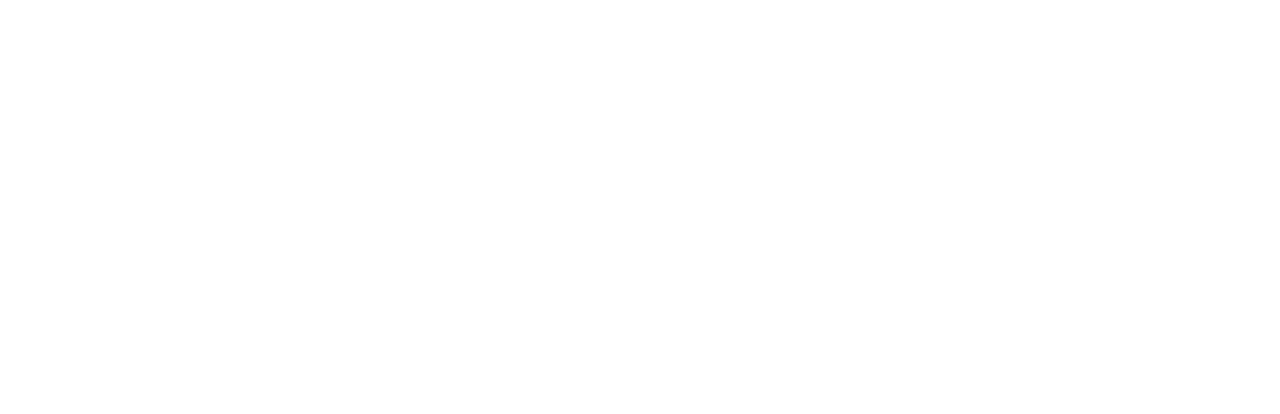
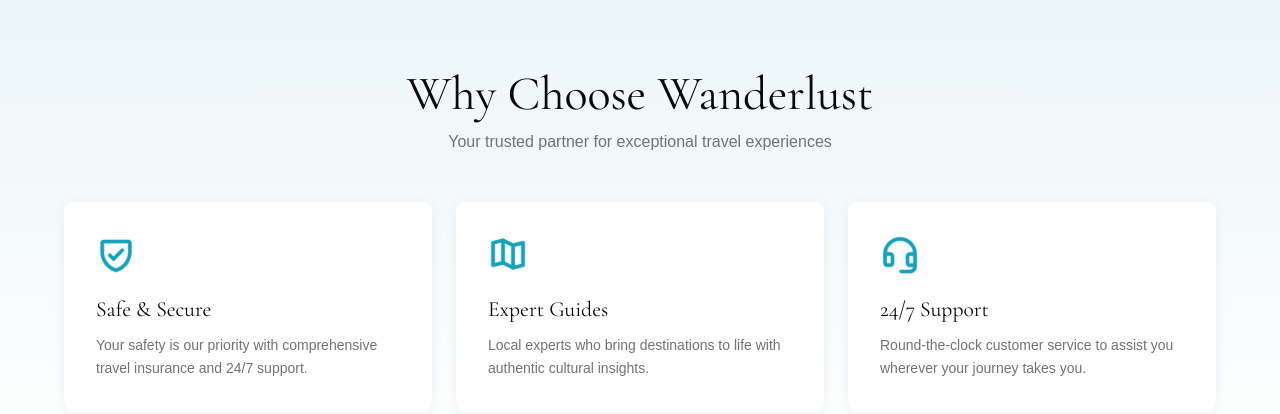
Before and after one commit to asm-saim/wanderlust, a Next.js app: page / in a window 1280 px wide. Shown: the part 810-1224 px from the top of the page. Before the commit the page ends 800 px from the top, so only its background shows below. Built offline with nearby package versions, Linux system fonts and the light colour scheme; a web font is replaced by a local one.

Commit message:
why choos us section creeated

```diff
--- a/src/app/page.tsx
+++ b/src/app/page.tsx
@@ -1,11 +1,18 @@
 import Navbar from "@/components/Navbar";
 import Banner from "@/components/Banner";
+import WhyChoose from "@/components/WhyChoose";
 
 export default function Home() {
   return (
-    <div className="flex h-dvh flex-col overflow-hidden">
-      <Navbar />
-      <Banner />
-    </div>
+    <>
+      {/* First fold: navbar + hero + search bar locked to exactly one viewport */}
+      <div className="flex h-dvh flex-col overflow-hidden">
+        <Navbar />
+        <Banner />
+      </div>
+
+      {/* Everything after the fold lives in normal document scroll */}
+      <WhyChoose />
+    </>
   );
 }
--- a/src/components/Navbar.tsx
+++ b/src/components/Navbar.tsx
@@ -29,8 +29,8 @@
         <Image
           src="/assets/Wanderlast.png"
           alt="Wanderlast"
-          width={140}
-          height={28}
+          width={162}
+          height={24}
           className="h-6 w-auto md:h-7"
         />
       </div>
--- /dev/null
+++ b/src/components/WhyChoose.tsx
@@ -0,0 +1,60 @@
+import Image from "next/image";
+
+const features = [
+  {
+    icon: "/assets/ShieldCheck.png",
+    title: "Safe & Secure",
+    description:
+      "Your safety is our priority with comprehensive travel insurance and 24/7 support.",
+  },
+  {
+    icon: "/assets/MapTrifold.png",
+    title: "Expert Guides",
+    description:
+      "Local experts who bring destinations to life with authentic cultural insights.",
+  },
+  {
+    icon: "/assets/Headset.png",
+    title: "24/7 Support",
+    description:
+      "Round-the-clock customer service to assist you wherever your journey takes you.",
+  },
+];
+
+export default function WhyChoose() {
+  return (
+    <section className="bg-gradient-to-b from-brand/10 to-white px-4 py-16 md:py-20">
+      <div className="mx-auto max-w-6xl text-center">
+        <h2 className="font-display text-3xl text-foreground md:text-4xl lg:text-5xl">
+          Why Choose Wanderlust
+        </h2>
+        <p className="mt-3 text-sm text-muted-foreground md:text-base">
+          Your trusted partner for exceptional travel experiences
+        </p>
+
+        <div className="mt-10 grid gap-5 text-left md:mt-12 md:grid-cols-3 md:gap-6">
+          {features.map((feature) => (
+            <div
+              key={feature.title}
+              className="rounded-lg bg-white p-6 shadow-[0_2px_14px_rgba(0,0,0,0.06)] md:p-8"
+            >
+              <Image
+                src={feature.icon}
+                alt=""
+                width={48}
+                height={48}
+                className="h-10 w-auto"
+              />
+              <h3 className="mt-5 font-display text-xl text-foreground md:text-[1.35rem]">
+                {feature.title}
+              </h3>
+              <p className="mt-2.5 text-sm leading-relaxed text-muted-foreground">
+                {feature.description}
+              </p>
+            </div>
+          ))}
+        </div>
+      </div>
+    </section>
+  );
+}
```
